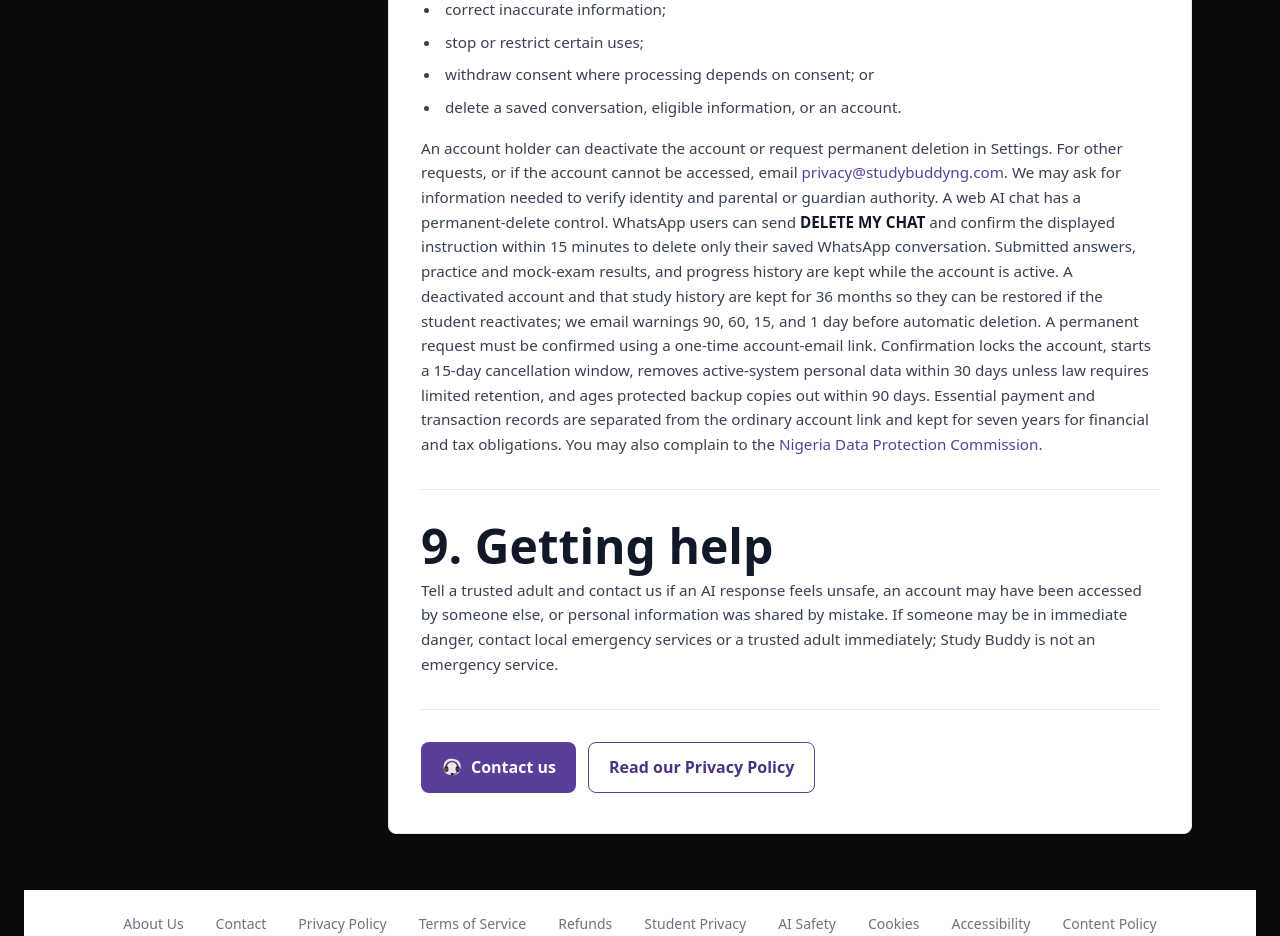
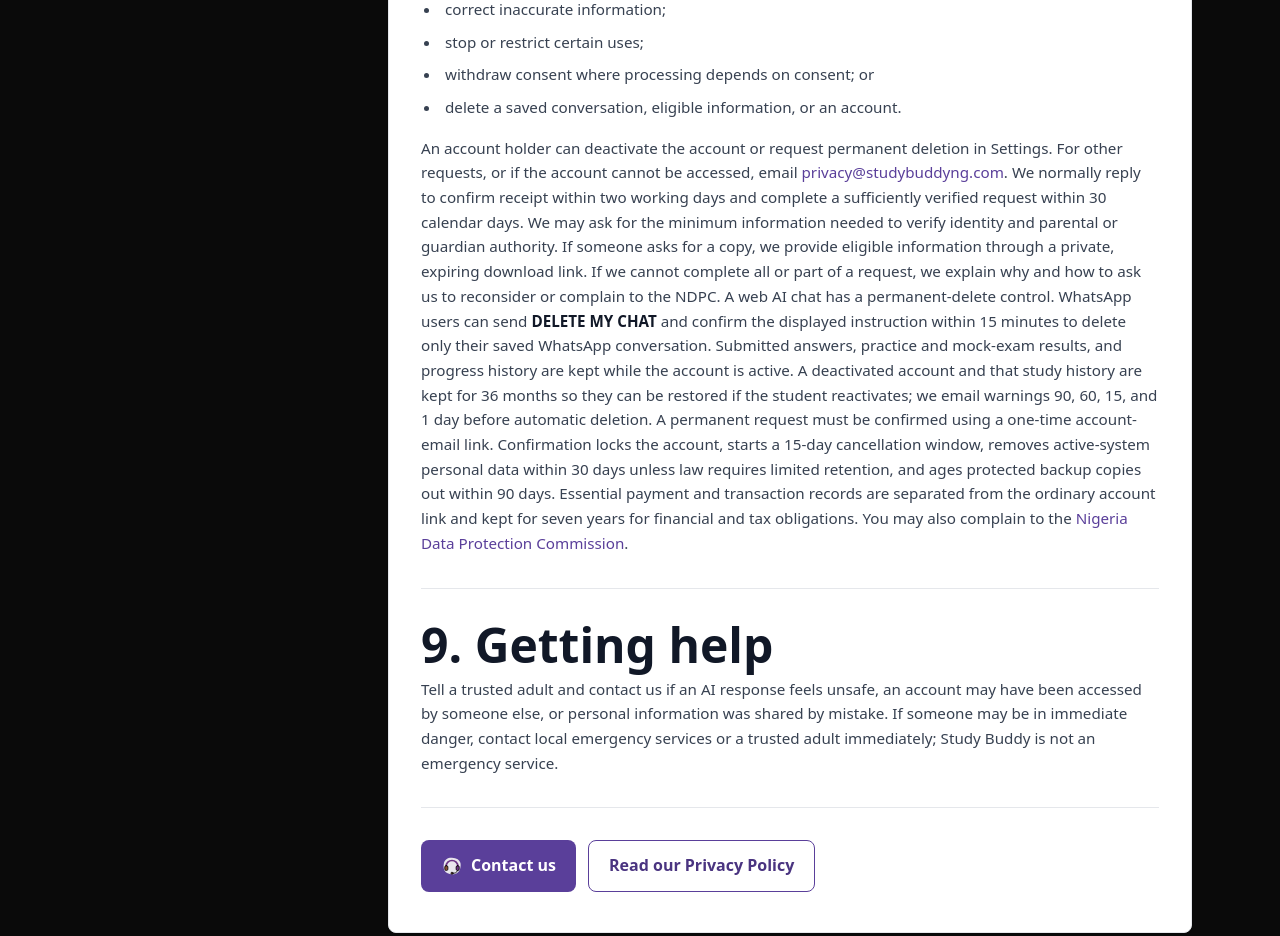
Before and after one commit to studybuddydevelopers/study-buddy-v2, a Next.js app: page /parent-student-privacy in a window 1280 px wide. Shown: the part 3580-4516 px from the top of the page. Built offline with nearby package versions, Linux system fonts and the light colour scheme; no server answers.

Commit message:
docs(privacy): update account deletion policy
Clarified the response time for account deletion requests.

Specified the information required for verifying identity and authority.

Added details on how users can request a copy of their information and the process for reconsideration.

```diff
--- a/app/parent-student-privacy/page.tsx
+++ b/app/parent-student-privacy/page.tsx
@@ -203,8 +203,14 @@ const sections: PolicyDocumentSection[] = [
           An account holder can deactivate the account or request permanent
           deletion in Settings. For other requests, or if the account cannot be
           accessed, email <a href={`mailto:${PRIVACY_EMAIL}`}>{PRIVACY_EMAIL}</a>.
-          We may ask for information needed to verify identity and parental or
-          guardian authority. A web AI chat has a permanent-delete control.
+          We normally reply to confirm receipt within two working days and
+          complete a sufficiently verified request within 30 calendar days. We
+          may ask for the minimum information needed to verify identity and
+          parental or guardian authority. If someone asks for a copy, we provide
+          eligible information through a private, expiring download link. If we
+          cannot complete all or part of a request, we explain why and how to ask
+          us to reconsider or complain to the NDPC. A web AI chat has a
+          permanent-delete control.
           WhatsApp users can send <strong>DELETE MY CHAT</strong> and confirm the
           displayed instruction within 15 minutes to delete only their saved
           WhatsApp conversation. Submitted answers, practice and mock-exam
```
